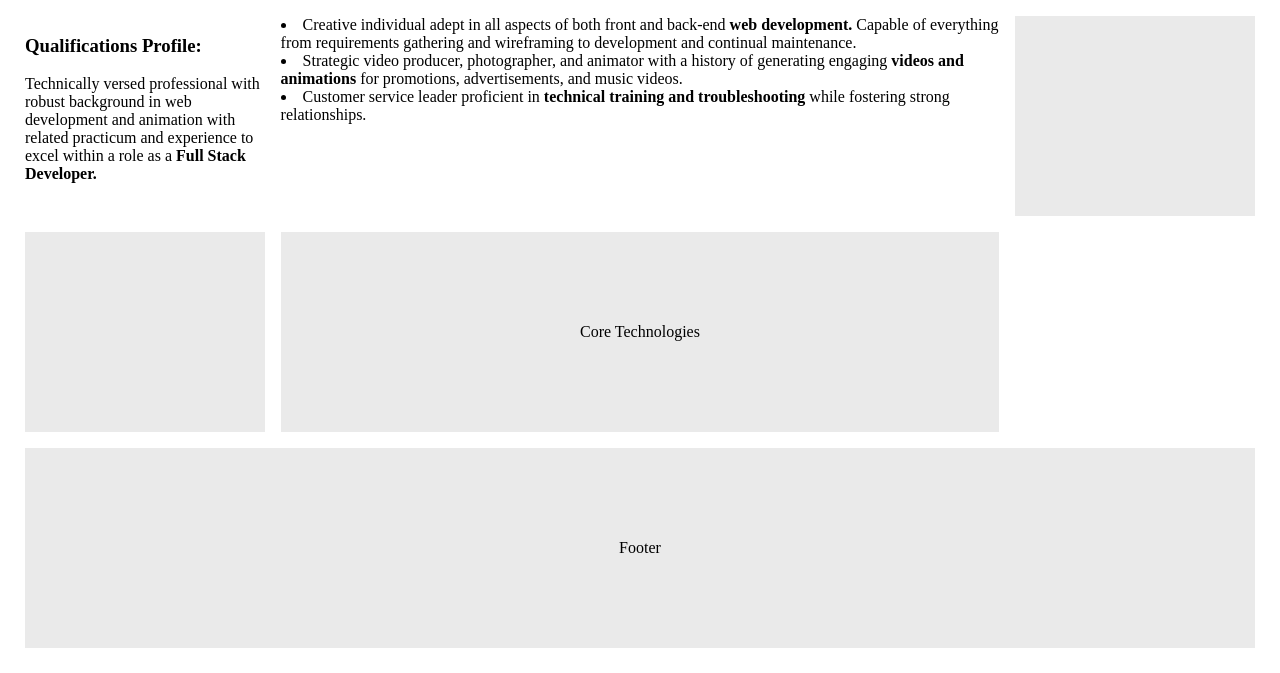
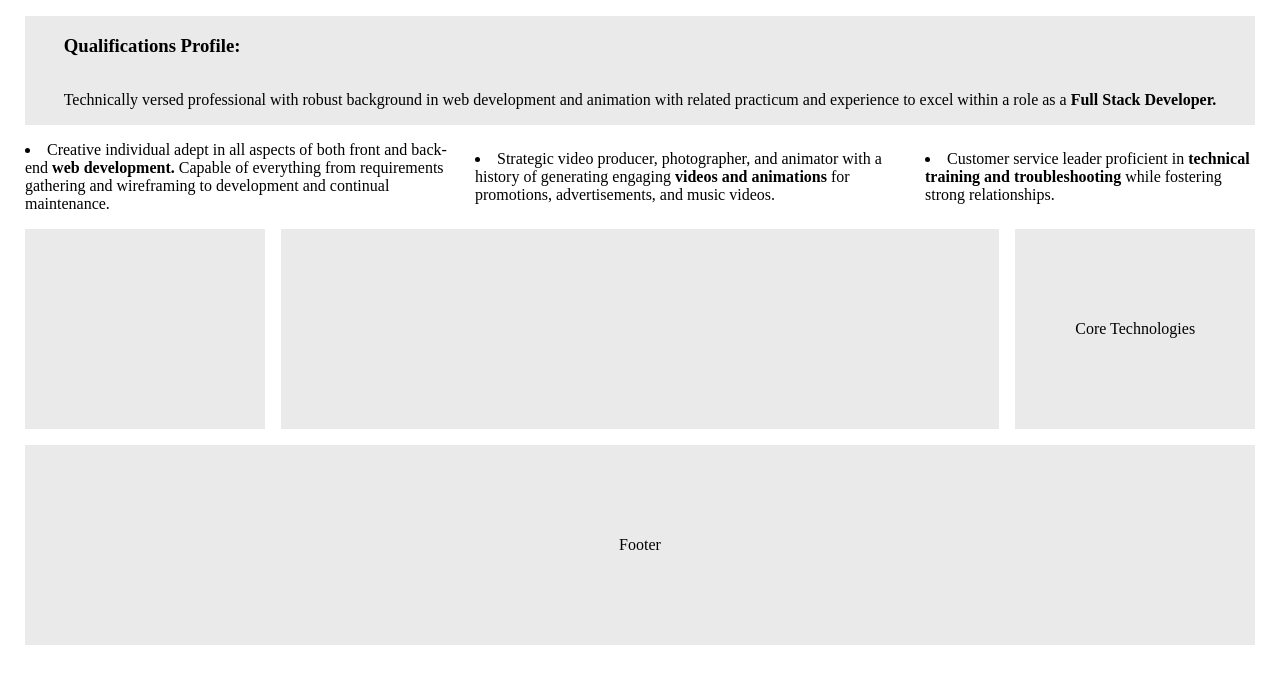
Before and after one commit to mxayon/resume, a plain HTML site: page index.html in a window 1280 px wide. Shown: the part 250-923 px from the top of the page. Drawn offline with Linux system fonts and the light colour scheme.

Commit message:
adds intro grid and aligns content

```diff
--- a/style.css
+++ b/style.css
@@ -7,7 +7,7 @@ body {
 #parent {
     display: grid;
     grid-gap: 1em;
-        grid-template-columns: 1fr 3fr 1fr;
+    grid-template-columns: 1fr 3fr 1fr;
 }
 
 header, footer {
@@ -42,3 +42,22 @@ footer {
     align-items: center;
     justify-content: center;
 }
+
+.qual {
+    grid-column: auto / span 3;
+    display: grid;
+    grid-template-columns: auto;
+    align-items: center;
+    justify-content: center;
+    background: #eaeaea;
+
+}
+.intro {
+    padding: 0;
+    grid-gap: 10px;
+    grid-column: auto / span 3;
+    display: grid;
+    grid-template-columns: 2fr 2fr 1.5fr;
+    align-items: center;
+    justify-content: center;
+}
```
